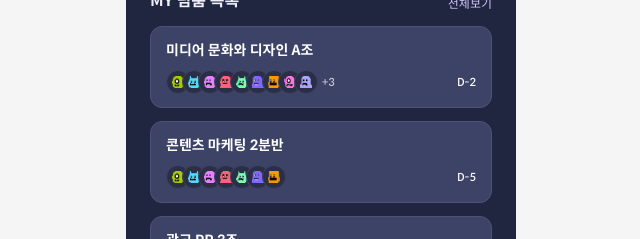
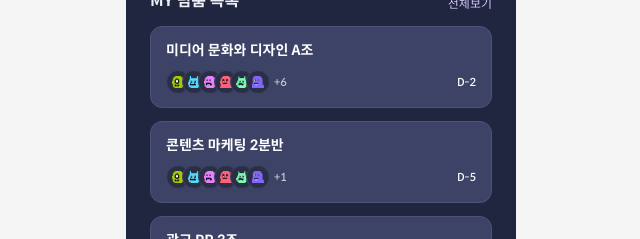
Before and after one commit to yamoyo/yamoyo_FE, a React (Vite) app: page / in a window 1280 px wide. Shown: the part 459-698 px from the top of the page, without its empty margins (319-959 px from the left). Built offline with nearby package versions, Linux system fonts and the light colour scheme; no server answers.

Commit message:
refactor : 멤버 초과 인원수 9 -> 6 으로 수정

```diff
--- a/src/pages/home/ui/homeListItem.tsx
+++ b/src/pages/home/ui/homeListItem.tsx
@@ -10,7 +10,7 @@ interface HomeListItemProps {
 }
 
 const HomeListItem = ({ teamName, members, dday }: HomeListItemProps) => {
-  const visibleMembers = members.slice(0, 9);
+  const visibleMembers = members.slice(0, 6); // 멤버를 6명 단위로 자름
 
   return (
     <div className="flex flex-col gap-[9px] rounded-[12px] border border-[#4C5377] bg-[#3D4366] px-[15px] py-[13px]">
@@ -34,9 +34,9 @@ const HomeListItem = ({ teamName, members, dday }: HomeListItemProps) => {
             ))}
           </div>
           {/** TODO(준열): 멤버가 9명을 초과하면 그 이상의 숫자를 나타내는 추가 기능입니다. 확정 X */}
-          {members.length > 9 && (
+          {members.length > 6 && (
             <span className="ml-1 text-[11px] font-medium text-white/70">
-              +{members.length - 9}
+              +{members.length - 6}
             </span>
           )}
         </div>
```
